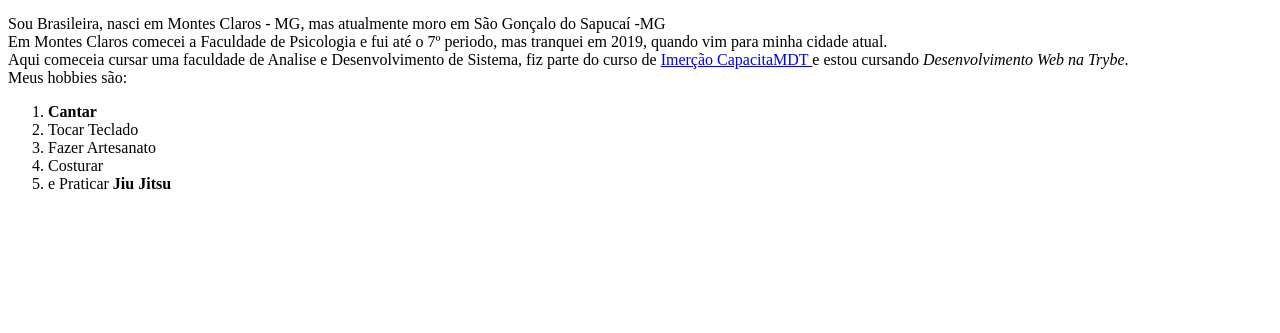
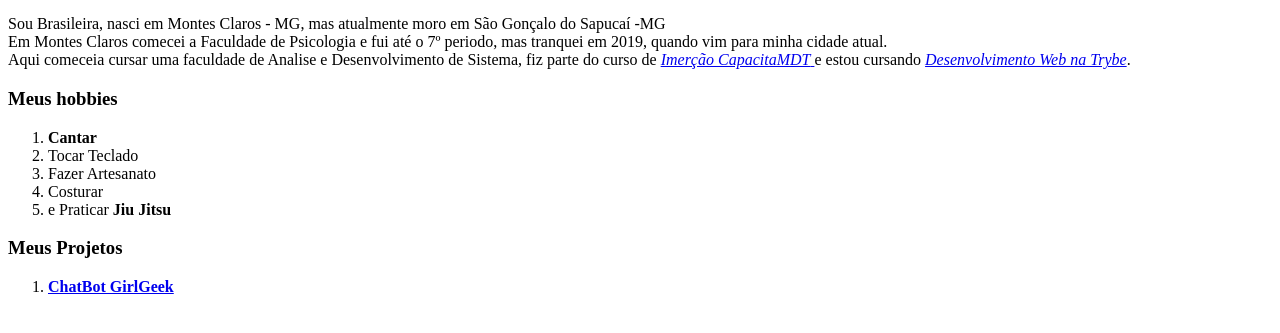
Before and after one commit to rubiaemilly29/Portifolio, a plain HTML site: page index.html in a window 1280 px wide. Shown: the part 353-686 px from the top of the page. Drawn offline with Linux system fonts and the light colour scheme.

Commit message:
Atualizaçao  do  html portifolio, meus projetos

```diff
--- a/index.html
+++ b/index.html
@@ -9,8 +9,10 @@
     <img src="https://scontent-gru1-2.xx.fbcdn.net/v/t1.0-9/161229022_3680595708721189_5666136166139858236_n.jpg?_nc_cat=100&ccb=1-3&_nc_sid=730e14&_nc_ohc=699SxhBin8UAX_bR5DC&_nc_ht=scontent-gru1-2.xx&oh=c249063fe018edade7eea725305b065a&oe=60791818" alt="Foto de Rubia Emilly" width= 300px>
     <h3>Sobre mim</h3>
     <p>Sou Brasileira, nasci em Montes Claros - MG, mas atualmente moro em São Gonçalo do Sapucaí -MG<br> Em Montes Claros comecei a Faculdade de Psicologia e fui até o 7º periodo, mas tranquei em 2019, quando vim para minha cidade atual. <br>
-        Aqui comeceia cursar uma faculdade de Analise e Desenvolvimento de Sistema, fiz parte do curso de <a href="https://letsbot.rocks/capacitamdt/" target="_blank" <em>Imerção CapacitaMDT</em> </a>
-        e estou cursando <em>Desenvolvimento Web na Trybe</em>. <br> Meus hobbies são:
+        Aqui comeceia cursar uma faculdade de Analise e Desenvolvimento de Sistema, fiz parte do curso de <a href="https://letsbot.rocks/capacitamdt/" target="_blank" ><em>Imerção CapacitaMDT</em> </a>
+        e estou cursando <a href="https://www.betrybe.com/" target="_blank" ><em>Desenvolvimento Web na Trybe</em></a>. <br>
+    </p>
+    <h3>Meus hobbies</h3>
     <ol>
         <li><strong>Cantar</strong></li>
         <li>Tocar Teclado</li>
@@ -18,7 +20,12 @@
         <li>Costurar</li>
         <li> e Praticar <strong>Jiu Jitsu</strong> </li>
     </ol>
-    </p>
+    <h3>Meus Projetos</h3>
+    <ol>
+        <li> <a href="https://letsbot.altu.com.br/widgets/preview/767dbabf336032da1c73f8c92554fd76" target="_blank"><strong>ChatBot GirlGeek</strong></a></li>
+
+    </ol>
+
 
 
 
```
Lines whose indentation alone changed are shown as unchanged.
